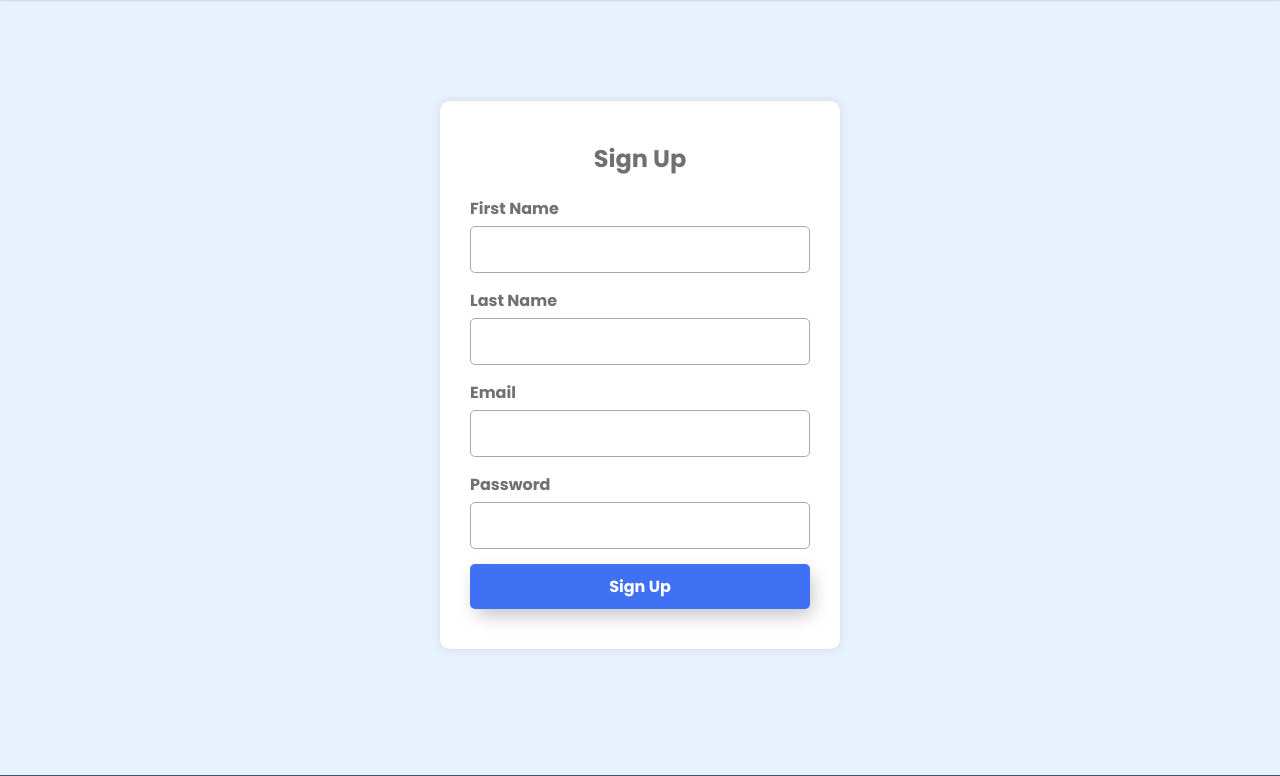
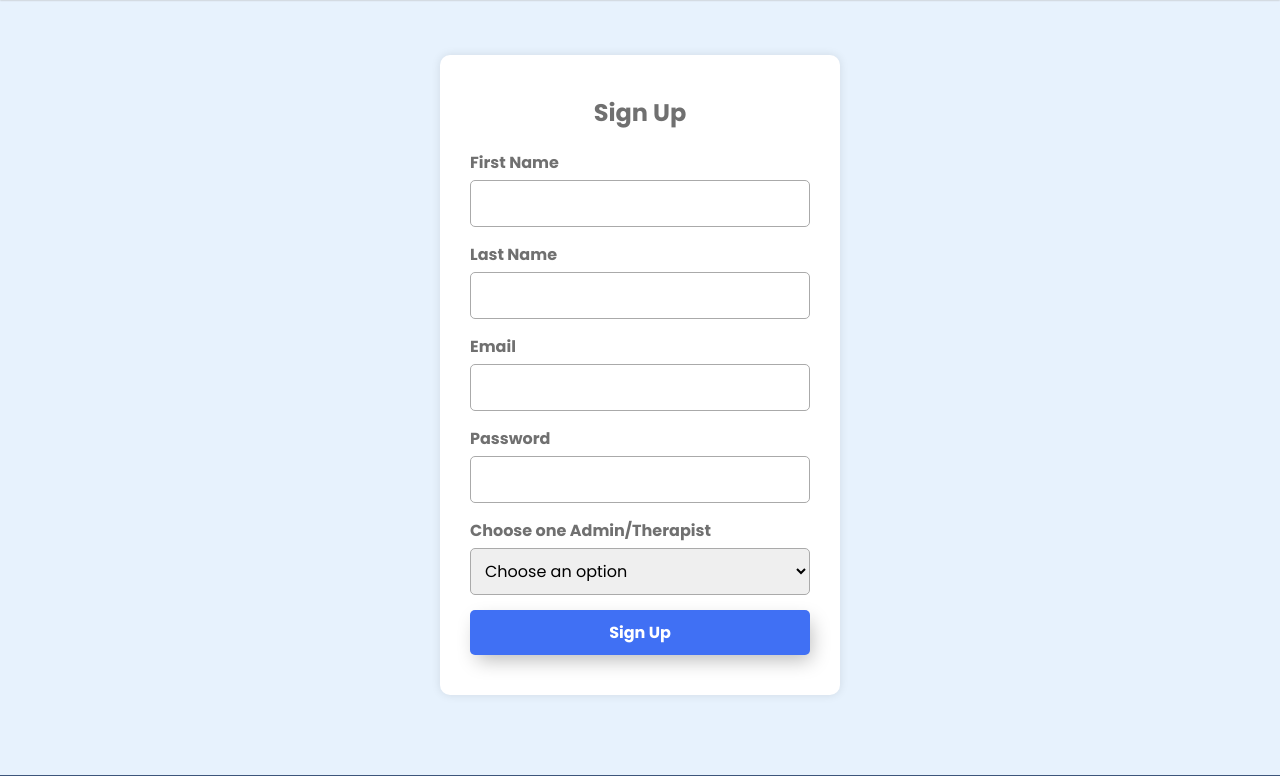
Before and after one commit to ahmadfarismk/track2day, a PHP site: page /signup.html in a window 1280 px wide. Shown: the part 85-861 px from the top of the page. Run offline with PHP 8.4, Linux system fonts and the light colour scheme.

Commit message:
added option to choose one admin on signup page and edited css

```diff
--- a/signup.html
+++ b/signup.html
@@ -48,6 +48,16 @@
                     <label for="password">Password</label>
                     <input type="password" id="password" name="password" required>
                 </div>
+                <div class="input-group">
+                    <label for="chosen_adm">Choose one Admin/Therapist</label>
+                    <select id="chosen_adm" name="chosen_adm" required>
+                        <option value="" disabled selected> Choose an option</option>
+                        <option value="zarith"> Dr. Zarith</option>
+                        <option value="auni"> Dr. Auni</option>
+                        <option value="faris"> Dr. Faris</option>
+                        <option value="syakir"> Dr. Syakir</option>
+                    </select>
+                </div>
                 <button type="submit">Sign Up</button><br>
                 <!--<a href="menu copy.html">Back to Home Page</a> -->
             </form>
--- a/style.css
+++ b/style.css
@@ -423,6 +423,14 @@ a:hover{
   border-radius: 5px;
   font-size: 16px;
 }
+.input-group select {
+  width: 100%;
+  padding: 10px;
+  border: 1px solid var(--grey-color-light);
+  border-radius: 5px;
+  font-size: 16px;
+}
+
 
 button {
   width: 100%;
```
